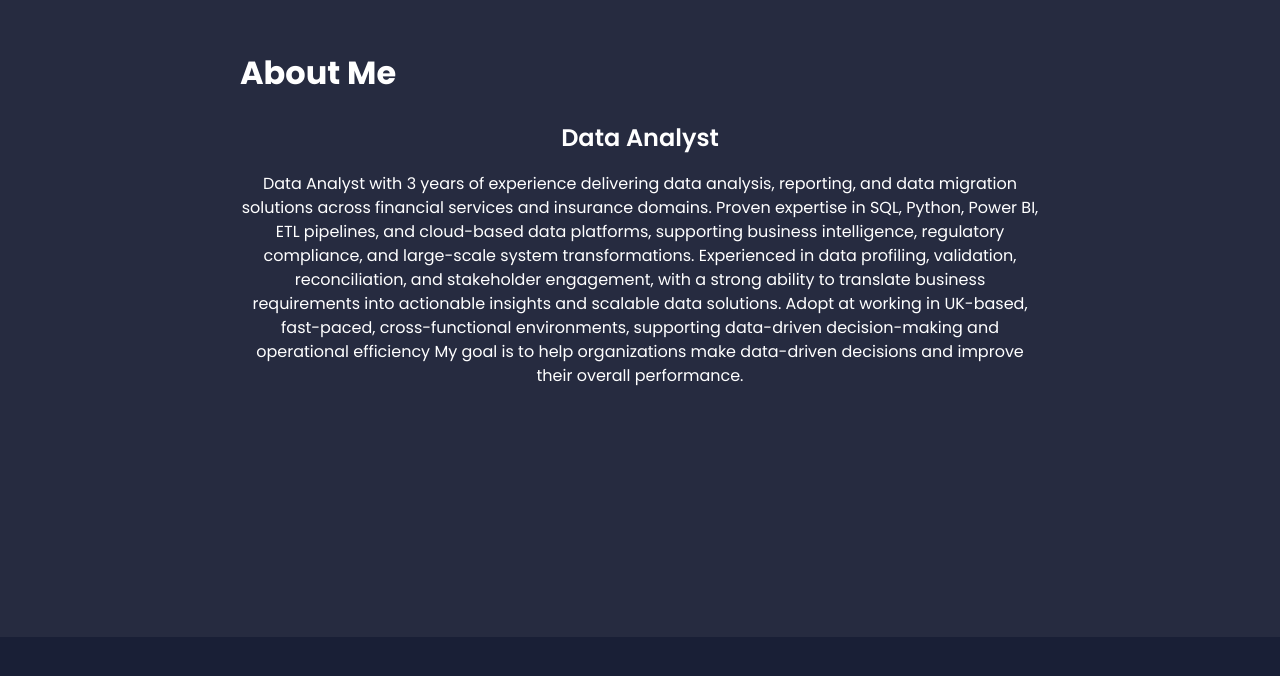
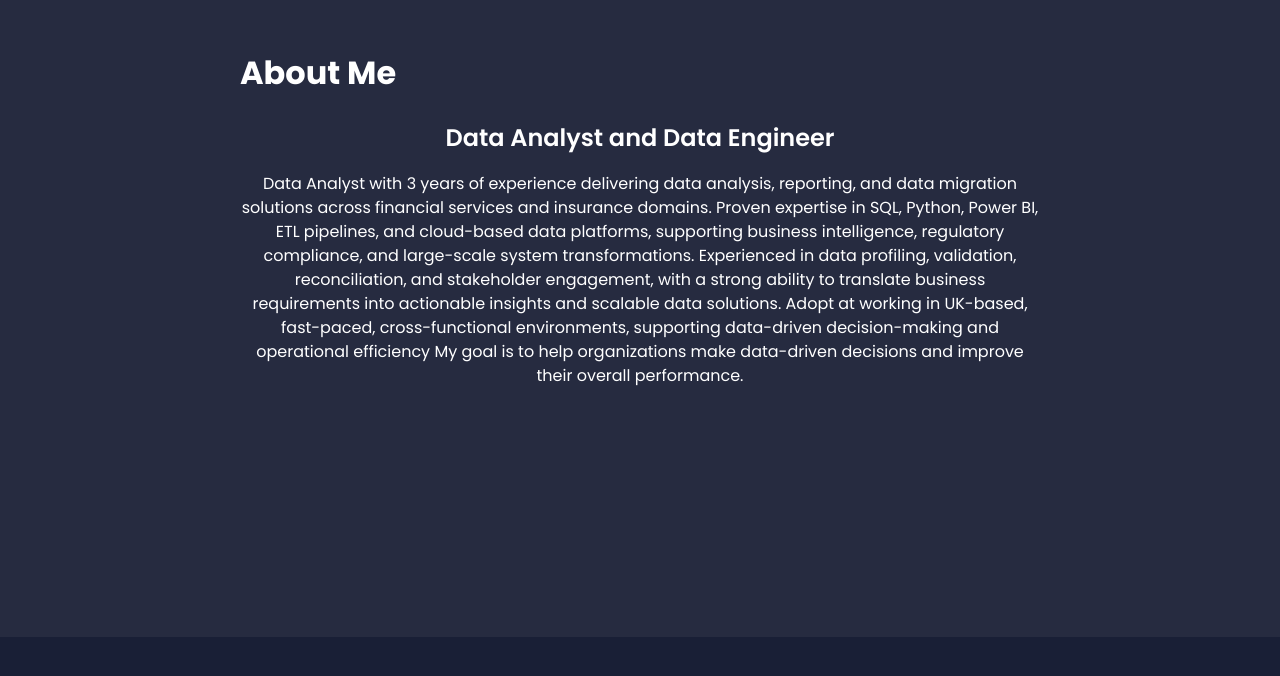
Before and after one commit to 7995611abc/chandra-portfolio, a plain HTML site: page index.html in a window 1280 px wide. Shown: the part 1230-1906 px from the top of the page. Drawn offline with nearby package versions, Linux system fonts and the light colour scheme.

Commit message:
Fix HTML formatting and update content

```diff
--- a/index.html
+++ b/index.html
@@ -49,7 +49,7 @@
     <section class="about" id="about">
         <div class="about-content">
             <h2 class="heading">About<span> Me</span></h2>
-            <h3>Data Analyst</h3>
+            <h3>Data Analyst and Data Engineer </h3>
             <p>Data Analyst with 3 years of experience delivering data analysis, reporting, and data migration solutions across financial services and insurance domains. Proven expertise in SQL, Python, Power BI, ETL pipelines, and cloud-based data platforms, supporting business intelligence, regulatory compliance, and large-scale system transformations. Experienced in data profiling, validation, reconciliation, and stakeholder engagement, with a strong ability to translate business requirements into actionable insights and scalable data solutions. Adopt at working in UK-based, fast-paced, cross-functional environments, supporting data-driven decision-making and operational efficiency My goal is to help organizations make data-driven decisions and improve their overall performance.</p>
 
         </div>
```
